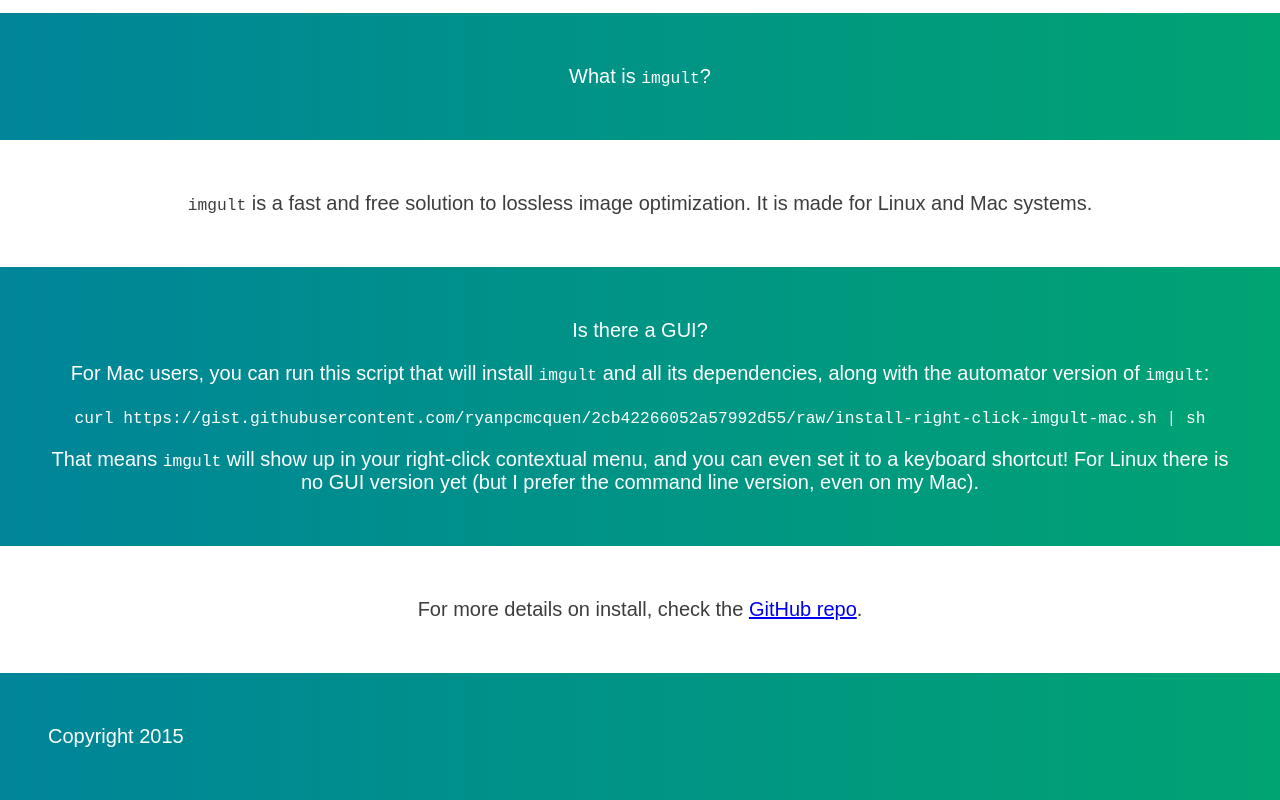
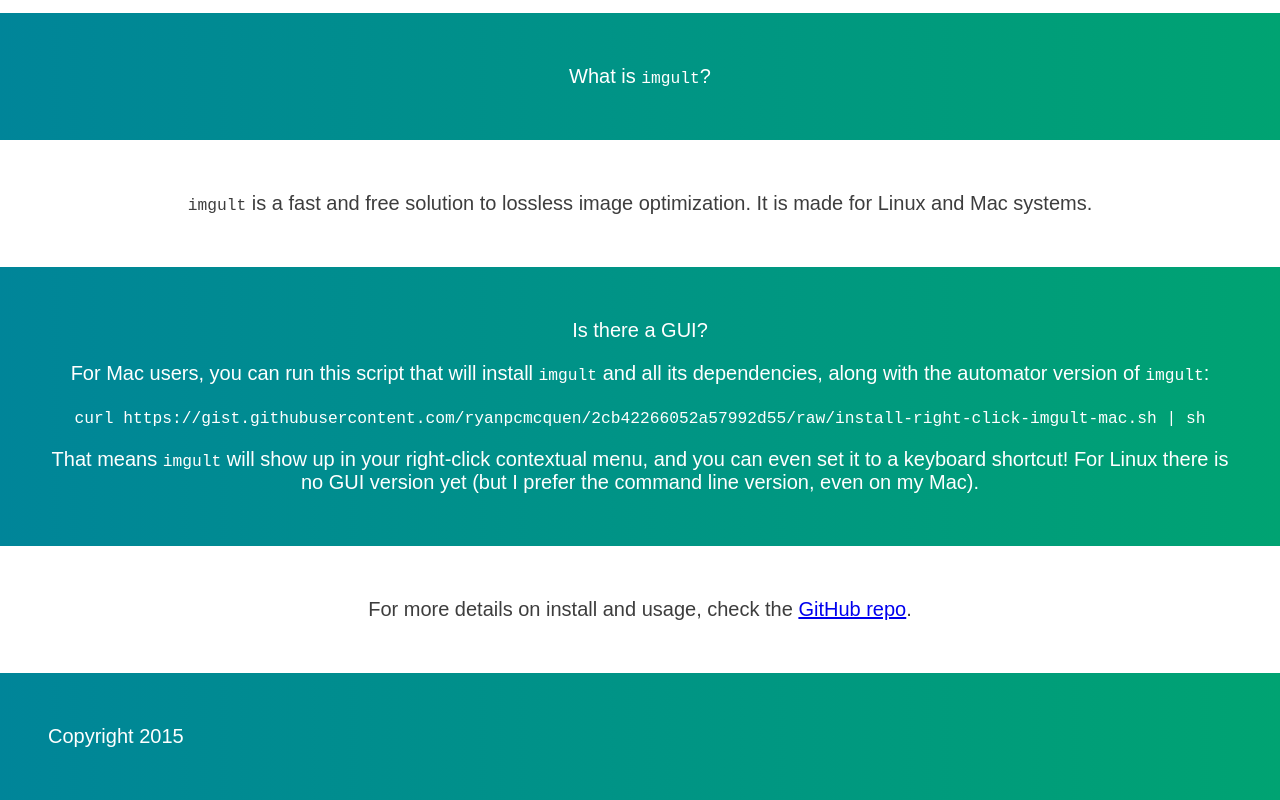
Before and after one commit to imgult/imgult.github.io, a plain HTML site: page index.html in a window 1280 px wide. Shown: the part 473-1273 px from the top of the page. Drawn offline with Linux system fonts and the light colour scheme.

Commit message:
enhance wording

```diff
--- a/index.html
+++ b/index.html
@@ -28,7 +28,7 @@
             <p>That means <code>imgult</code> will show up in your right-click contextual menu, and you can even set it to a keyboard shortcut! For Linux there is no GUI version yet (but I prefer the command line version, even on my Mac).</p>
         </div>
         <div class="band color--primary">
-            <p>For more details on install, check the <a href="https://github.com/ryanpcmcquen/image-ultimator">GitHub repo</a>.</p>
+            <p>For more details on install and usage, check the <a href="https://github.com/ryanpcmcquen/image-ultimator">GitHub repo</a>.</p>
         </div>
         <div class="band color--secondary">
             <footer>
```
